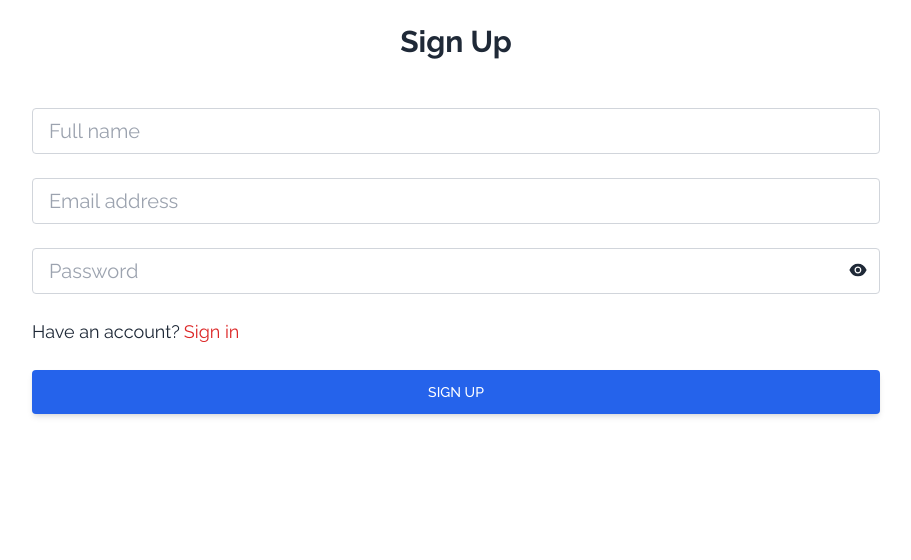
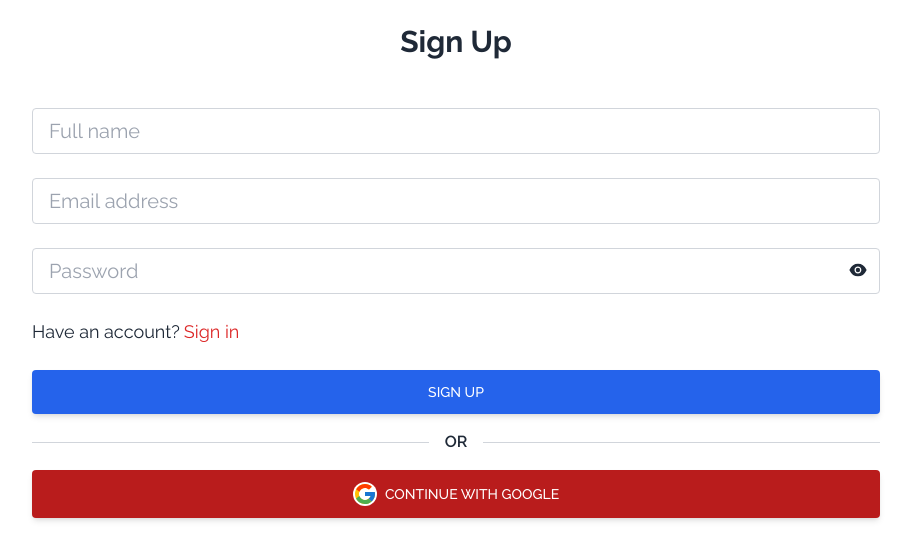
Before and after one commit to anticipator1/firebase-crud, a Next.js app: page /signup in a window 1280 px wide. Shown: the top 560 px of the page, without its empty margins (184-1095 px from the left). Built offline with nearby package versions, Linux system fonts and the light colour scheme.

Commit message:
added google Oauth for sign up

```diff
--- a/app/products/page.tsx
+++ b/app/products/page.tsx
@@ -93,10 +93,27 @@ const columns = [
       const row: any = cell.getValue();
 
       return (
-        <AiOutlineEdit
-          className="text-3xl text-blue-500 cursor-pointer"
-          onClick={() => <Loading />}
-        />
+        <>
+          <AiOutlineEdit
+            className="text-3xl text-blue-500 cursor-pointer"
+            //@ts-ignore
+            onClick={() => document.getElementById("my_modal_1").showModal()}
+          />
+
+          <dialog id="my_modal_1" className="modal">
+            <div className="modal-box">
+              <h3 className="font-bold text-lg">Hello!</h3>
+              <p className="py-4">{row.name}</p>
+              <div className="modal-action">
+                <form method="dialog">
+                  <input name="name" type="text" value={row.name} />
+                  {/* if there is a button in form, it will close the modal */}
+                  <button className="btn">Close</button>
+                </form>
+              </div>
+            </div>
+          </dialog>
+        </>
       );
     },
 
--- /dev/null
+++ b/app/signup/Oauth.tsx
@@ -0,0 +1,55 @@
+"use client";
+import { FcGoogle } from "react-icons/fc";
+import { GoogleAuthProvider, getAuth, signInWithPopup } from "firebase/auth";
+import { toast } from "react-toastify";
+import { doc, getDoc, serverTimestamp, setDoc } from "firebase/firestore";
+import db, { auth } from "@/firebase";
+import { errorMessage, successMessage } from "@/utils";
+import { useRouter } from "next/navigation";
+
+export default function OAuth() {
+  const router = useRouter();
+
+  const handleGoogleAuth = async () => {
+    try {
+      const auth = getAuth();
+
+      // Google Auth Provider
+      const provider = new GoogleAuthProvider();
+
+      const result = await signInWithPopup(auth, provider);
+      const user = result.user;
+
+      //   setCookie("currentUser", auth.currentUser, 10);
+
+      // Check if there is a user, if not we add the details and save to the database
+      const docRef = doc(db, "users", user.uid);
+      const docSnap = await getDoc(docRef);
+
+      if (!docSnap.exists()) {
+        await setDoc(docRef, {
+          uid: user.uid,
+          fullName: user.displayName,
+          email: user.email,
+          timestamp: serverTimestamp(),
+        });
+      }
+
+      // After the steps, directing user to the home page
+      successMessage("authentication successful");
+      router.push("/dashboard");
+    } catch (err: any) {
+      errorMessage(err.message);
+    }
+  };
+  return (
+    <button
+      onClick={handleGoogleAuth}
+      type="button"
+      className="flex items-center justify-center w-full bg-red-700 text-white px-7 py-3 uppercase text-sm font-medium hover:bg-red-800 active:bg-red-900 shadow-md hover:shadow-lg active:shadow-lg transition duration-150 ease-in-out rounded"
+    >
+      <FcGoogle className="text-2xl  bg-white rounded-full mr-2" />
+      Continue with Google
+    </button>
+  );
+}
--- a/app/signup/page.tsx
+++ b/app/signup/page.tsx
@@ -7,6 +7,7 @@ import { useForm, SubmitHandler } from "react-hook-form";
 import { AiFillEyeInvisible, AiFillEye } from "react-icons/ai";
 import { createUserWithEmailAndPassword, getAuth } from "firebase/auth";
 import { SignUpUser } from "@/utils";
+import OAuth from "./Oauth";
 
 interface FormInput {
   email: string;
@@ -103,6 +104,10 @@ export default function page() {
         >
           Sign up
         </button>
+        <div className="flex items-center  my-4 before:border-t before:flex-1 before:border-gray-300 after:border-t after:flex-1 after:border-gray-300">
+          <p className="text-center font-semibold mx-4">OR</p>
+        </div>
+        <OAuth />
       </form>
     </section>
   );
```
